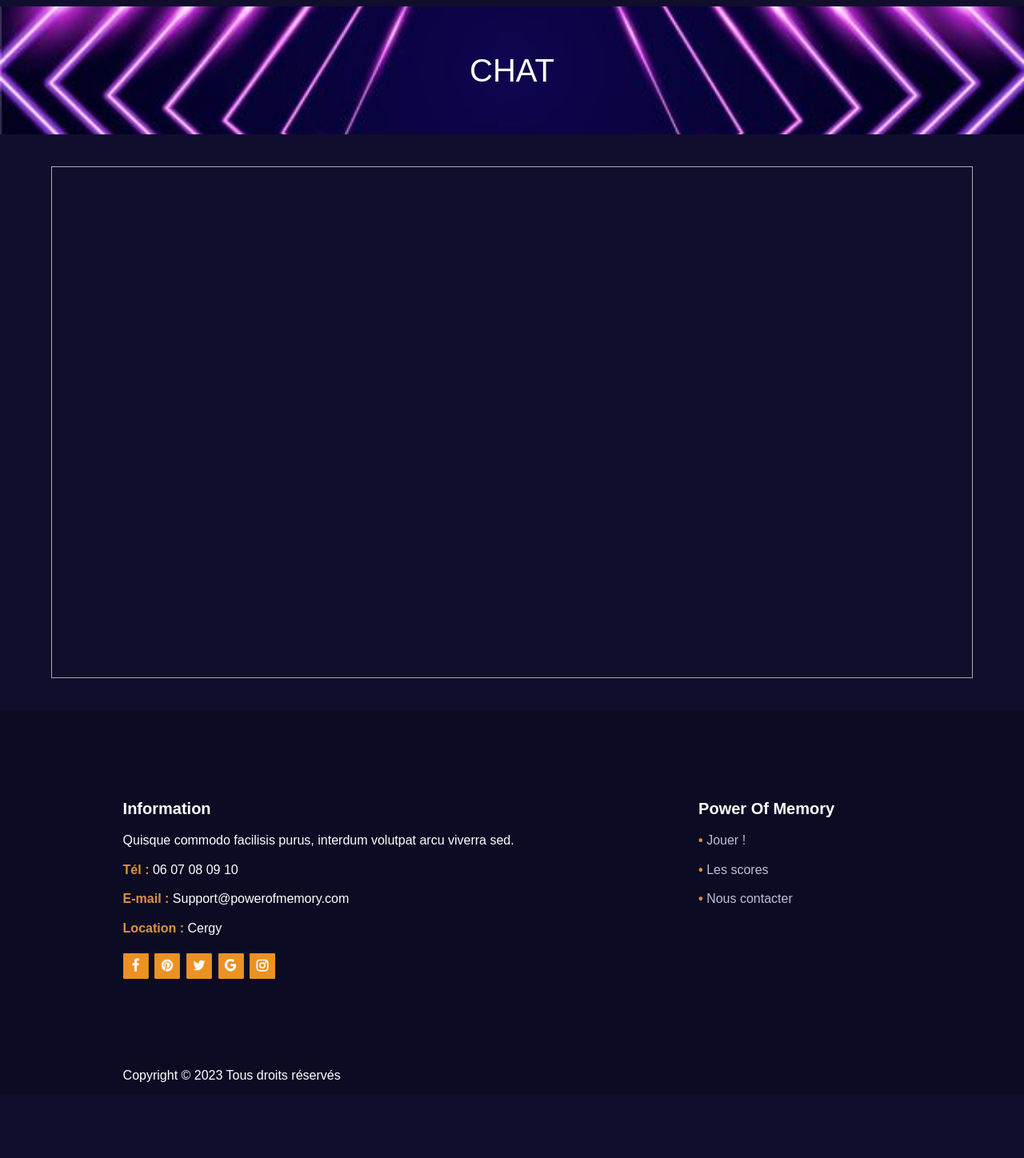
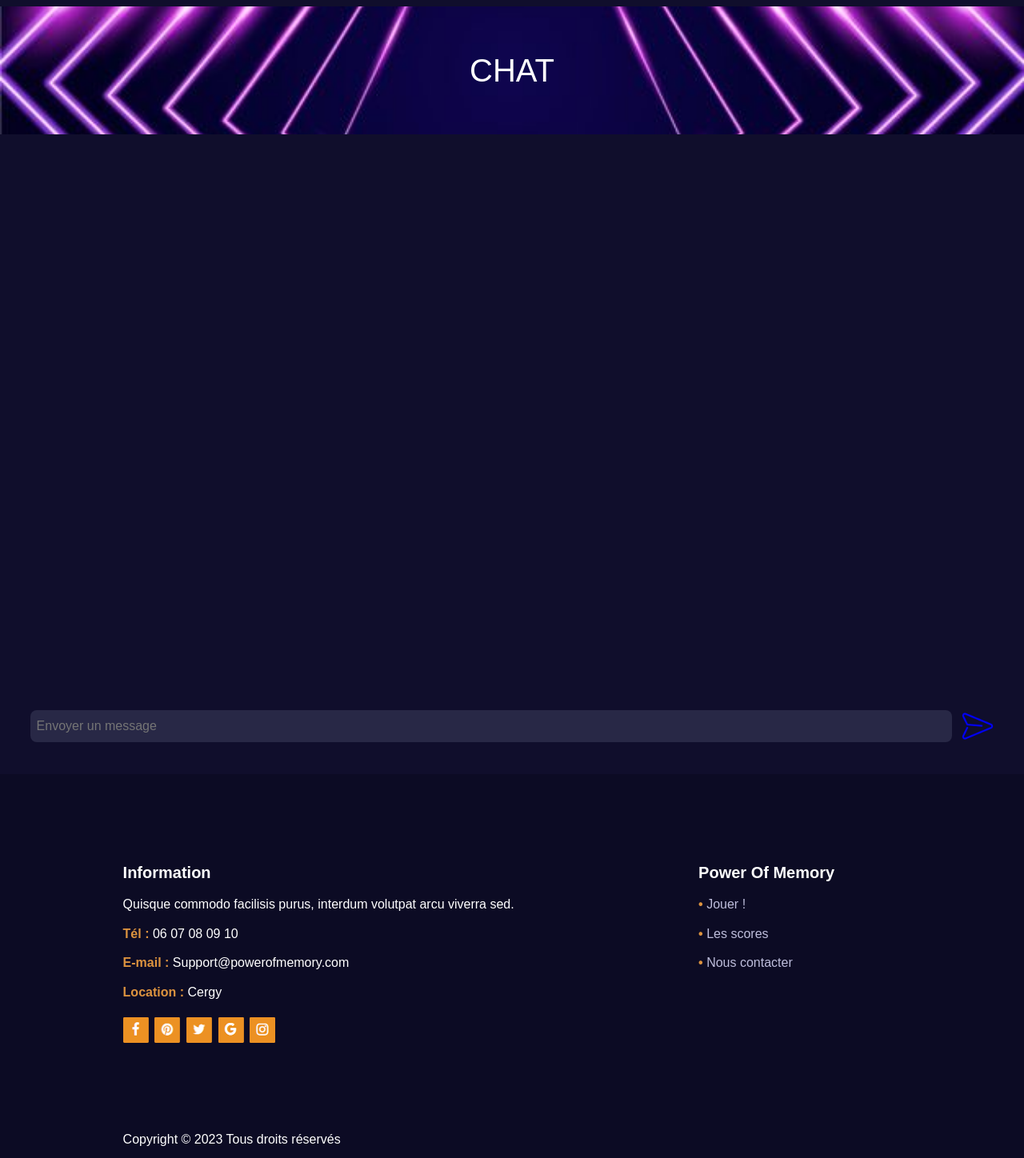
Before and after one commit to KasutoSoei/Projet-FLASH, a PHP site: page /chat.php in a window 1280 px wide. Shown: the part 88-1536 px from the top of the page at 80% size. Before the commit the page ends 1441 px from the top, so only its background shows below. Run offline with PHP 8.4, Linux system fonts and the light colour scheme; data that the repository does not hold is empty.

Commit message:
ajout de l'envoi de message dans le chat

```diff
--- a/assets/css/main.css
+++ b/assets/css/main.css
@@ -260,15 +260,11 @@ body {
 /*---------------------------CHAT--------------------------*/
 
 .chathtml .chat {
+  overflow: hidden;
   margin-top: 5vh;
   margin-bottom: 5vh;
   margin-left: 5vw;
-  padding-top: 1vh;
-  padding-bottom: 1vh;
-  padding-left: 1vw;
-  padding-right: 1vw;
   box-sizing: border-box;
-  border: 1px solid darkgray;
   display: flex;
   flex-direction: column;
   width: 90vw;
@@ -276,7 +272,7 @@ body {
 }
 
 .chathtml .chatMessageBoxEnvoyeur {
-  margin-top: 3vh;
+  margin-bottom: 3vh;
   margin-left: 50vw;
   display: flex;
   flex-direction: column;
@@ -284,7 +280,7 @@ body {
 }
 
 .chathtml .chatMessageBoxReceveur {
-  margin-top: 3vh;
+  margin-bottom: 3vh;
   margin-right: 50vw;
   display: flex;
   flex-direction: column;
@@ -318,6 +314,32 @@ body {
   margin-top: 1vh;
   font-size: 1vmin;
   color: lightgray;
+}
+
+.chathtml .chatEnvoi {
+  margin-bottom: 5vh;
+  display: flex;
+  justify-content: center;
+  height: 5vh;
+}
+
+.chathtml .chatMessageEntree {
+  box-sizing: border-box;
+  padding-left: 1vmin;
+  border-radius: 1vmin;
+  background-color: rgb(40, 40, 70);
+  border: none;
+  color: rgb(130, 130, 130);
+  overflow-wrap: break-word;
+  font-size: 2vmin;
+  width: 90%;
+}
+
+.chathtml .chatBoutonEnvoi {
+  margin-left: 1vw;
+  border-radius: 10%;
+  height: 5vh;
+  width: 5vh;
 }
 
 /*---------------------------CHAT--------------------------*/
@@ -526,7 +548,6 @@ body {
 .myaccounthtml .myAccountChangerPP {
   border-radius: 10%;
   border: 1px solid gray;
-  color: white;
   height: 3vh;
   width: auto;
 }
--- a/chat.php
+++ b/chat.php
@@ -5,6 +5,12 @@ require_once 'utils/common.php';
 require_once SITE_ROOT . 'partials/head.php';
 require_once SITE_ROOT . 'partials/header.php';
 require_once SITE_ROOT . 'utils/database.php';
+
+if (!empty($_GET['message']))
+{
+    envoiMessageEtVidePost($pdo, $_SESSION['userId'], $_GET['message']);
+    header('refresh: 0; url = '. PROJECT_FOLDER . 'chat.php');
+}
 
 $messages = obtenirMessagesChat($pdo, $_SESSION['userId']);
 ?>
@@ -28,7 +34,7 @@ $messages = obtenirMessagesChat($pdo, $_SESSION['userId']);
                                 <p style="color: yellow;">
                                     <?php echo $message->pseudo ?>
                                 </p>
-                                <p style=" overflow-wrap: break-word; text-align: right">
+                                <p style="overflow-wrap: break-word; text-align: right; max-width: 40vw">
                                     <?php echo $message->messageChat ?>
                                 </p>
                             </div>
@@ -47,7 +53,7 @@ $messages = obtenirMessagesChat($pdo, $_SESSION['userId']);
                                 <p style="color: green;">
                                     <?php echo $message->pseudo ?>
                                 </p>
-                                <p style=" overflow-wrap: break-word;">
+                                <p style="overflow-wrap: break-word; max-width: 40vw">
                                     <?php echo $message->messageChat ?>
                                 </p>
                             </div>
@@ -60,6 +66,15 @@ $messages = obtenirMessagesChat($pdo, $_SESSION['userId']);
                 <?php endif; ?>
             <?php endforeach; ?>
         </div>
+
+        <form method="get" class="chatEnvoi">
+            <input type="text" name="message" placeholder="Envoyer un message" class="chatMessageEntree">
+            <input type="submit" id="envoi" style="display: none;">
+            <label for="envoi" style="display: box;">
+                <img src="<?= PROJECT_FOLDER ?>assets/images/sendMessage.png" class="chatBoutonEnvoi">
+            </label>
+        </form>
+
     </section>
 </body>
 <?php require_once SITE_ROOT . 'partials/footer.php'; ?>
--- a/contact.php
+++ b/contact.php
@@ -1,6 +1,8 @@
 <!DOCTYPE html>
 <html lang="fr">
 <?php
+$page = 'contact';
+
 require_once 'utils/common.php';
 require_once SITE_ROOT . 'partials/head.php';
 require_once SITE_ROOT . 'partials/header.php';
@@ -42,7 +44,7 @@ require_once SITE_ROOT . 'partials/header.php';
             </form>
 
         <?php else :
-            $header = 'De:' . $_POST['nom'] . "A partir de l'adresse" . $_POST['email'];
+            $header = "From: kristian.chou@edu.esiee-it.fr";
             mail('kristian.chou.fr@gmail.com', $_POST['sujet'], $_POST['message'], $header);
         endif; ?>
         <?php require SITE_ROOT . 'partials/footer.php'; ?>
--- a/utils/database.php
+++ b/utils/database.php
@@ -142,8 +142,18 @@ function obtenirMessagesChat($pdo, $id): array
         'SELECT messageChat, CAST(dateHeureMessage AS time) AS heure, pseudo, Utilisateur.id AS UtilisateurId, Utilisateur.id = :id AS isSender
         FROM Chat
         INNER JOIN Utilisateur ON Chat.idExpediteur = Utilisateur.id
-        WHERE dateHeureMessage < CURRENT_TIMESTAMP'
+        WHERE dateHeureMessage > CURRENT_TIMESTAMP - INTERVAL 1 DAY
+        ORDER BY dateHeureMessage ASC'
     );
     $pdoMessagesChat->execute([':id' => $id]);
     return $pdoMessagesChat->fetchAll();
 }
+
+function envoiMessageEtVidePost($pdo, $id, $message): void
+{
+    $pdoEnvoiMessage = $pdo->prepare(
+        'INSERT INTO Chat (idJeu, idExpediteur, messageChat, dateHeureMessage)
+        VALUES (1, :id, :envoi, CURRENT_TIMESTAMP);');
+    $pdoEnvoiMessage->execute([':id' => $id, ':envoi' => $message]);
+    $_POST['message'] = '';
+}
```
Also changed, not shown: assets/images/sendMessage.png (added).
